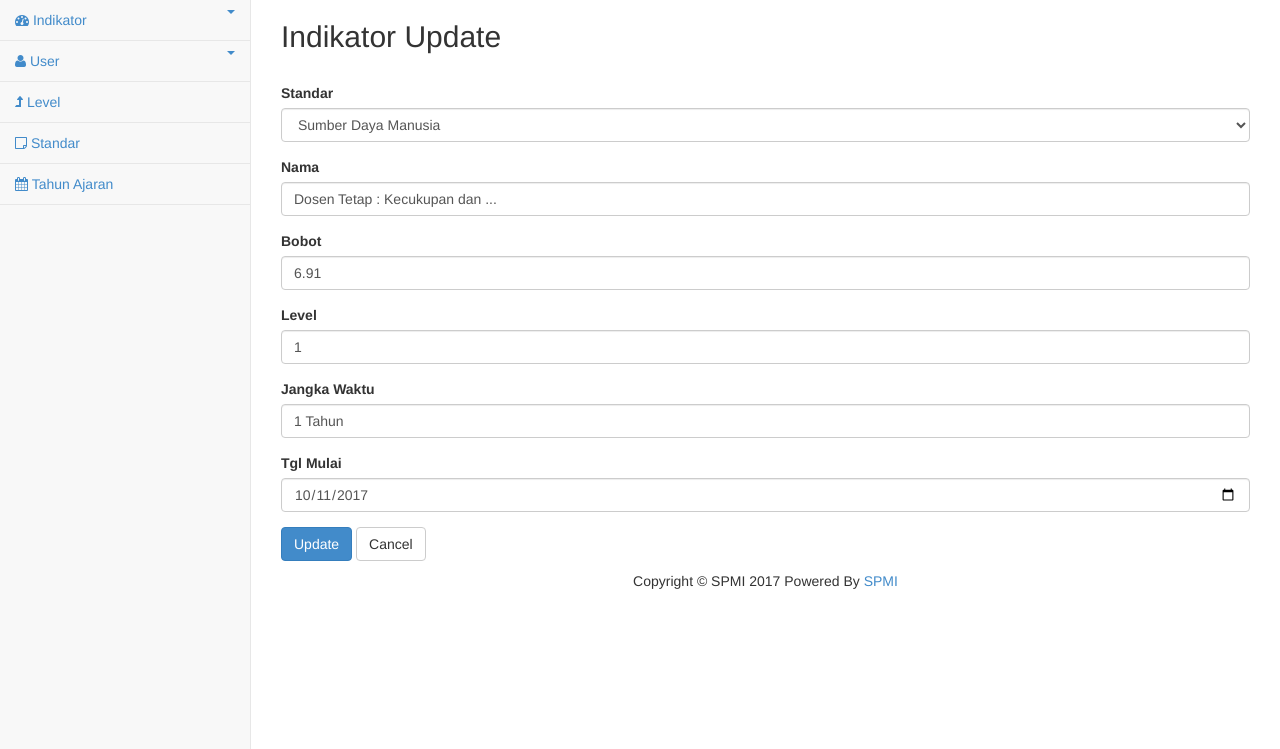
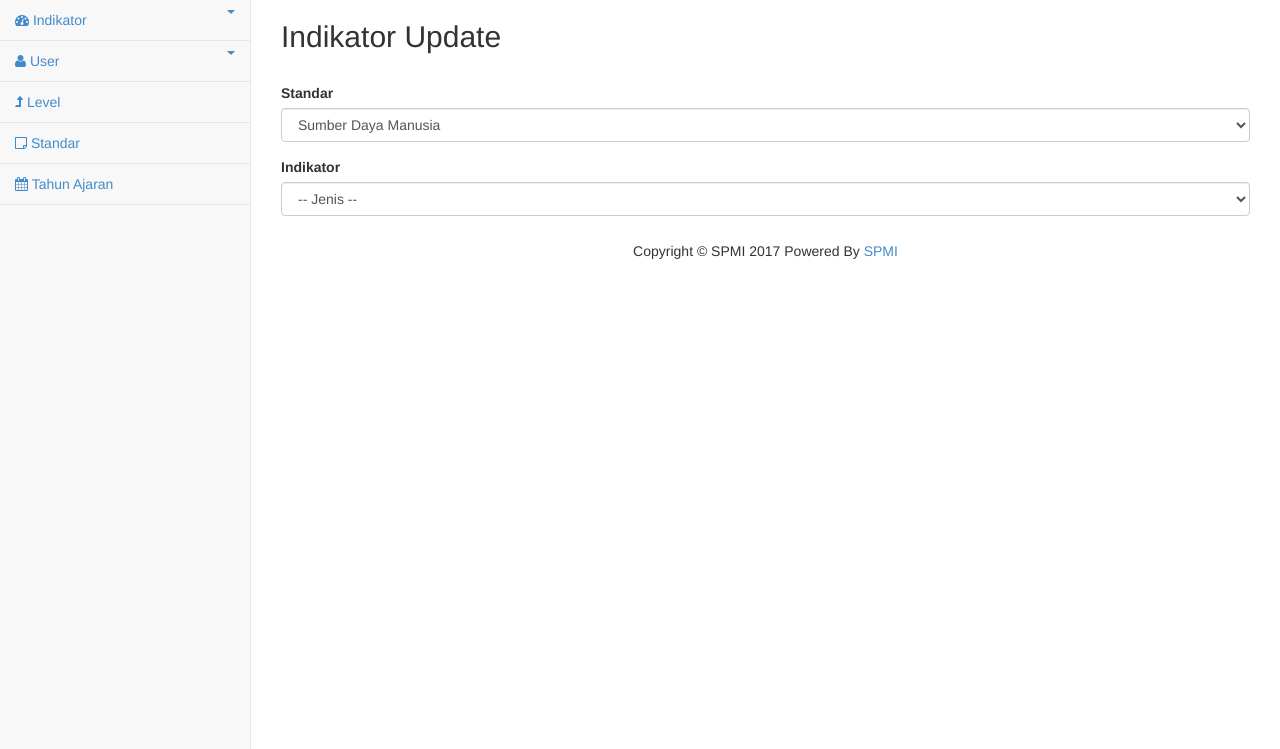
Before and after one commit to zdienos/sipmi, a CodeIgniter app: page /yourprojectname/index.php/indikator/update/1 in a window 1280 px wide. Shown: the part 51-800 px from the top of the page. Run offline with CodeIgniter, Linux system fonts and the light colour scheme; a user stored in the database is signed in; data comes from the database, SQL or seed files in the repository; some libraries are stand-ins or nearby versions.

Commit message:
Ok selesai nampilkan relasi

```diff
--- a/application/controllers/Indikator.php
+++ b/application/controllers/Indikator.php
@@ -148,12 +148,7 @@ class Indikator extends CI_Controller
 
     public function _rules()
     {
-	$this->form_validation->set_rules('id_standar', 'id standar', 'trim|required');
-	$this->form_validation->set_rules('nama', 'nama', 'trim|required');
-	$this->form_validation->set_rules('bobot', 'bobot', 'trim|required');
-	$this->form_validation->set_rules('level', 'level', 'trim|required');
-	$this->form_validation->set_rules('jangka_waktu', 'jangka waktu', 'trim|required');
-	$this->form_validation->set_rules('tgl_mulai', 'tgl mulai', 'trim|required');
+
 
 	$this->form_validation->set_rules('id_indikator', 'id_indikator', 'trim');
 	$this->form_validation->set_error_delimiters('<span class="text-danger">', '</span>');
--- a/application/models/Indikator_model.php
+++ b/application/models/Indikator_model.php
@@ -17,10 +17,10 @@ class Indikator_model extends CI_Model
 
     // datatables
     function json() {
-        $this->datatables->select('id_indikator,id_standar,nama,bobot,level,jangka_waktu,tgl_mulai');
+        $this->datatables->select('id_indikator,nama_standar,nama,bobot,level,jangka_waktu,tgl_mulai');
         $this->datatables->from('indikator');
         //add this line for join
-        //$this->datatables->join('table2', 'indikator.field = table2.field');
+        $this->datatables->join('standar', 'indikator.id_standar = standar.id_standar');
         $this->datatables->add_column('action', anchor(site_url('indikator/read/$1'),'Read')." | ".anchor(site_url('indikator/update/$1'),'Update')." | ".anchor(site_url('indikator/delete/$1'),'Delete','onclick="javasciprt: return confirm(\'Are You Sure ?\')"'), 'id_indikator');
         return $this->datatables->generate();
     }
--- a/application/models/Indikator_ta_model.php
+++ b/application/models/Indikator_ta_model.php
@@ -17,10 +17,11 @@ class Indikator_ta_model extends CI_Model
 
     // datatables
     function json() {
-        $this->datatables->select('id_indikator_ta,id_ta,id_indikator,tgl_isi,tgl_update,file,nilai,status,isian');
+        $this->datatables->select('id_indikator_ta,nama_ta,indikator.nama as nama_indikator,tgl_isi,tgl_update,file,nilai,status,isian');
         $this->datatables->from('indikator_ta');
         //add this line for join
-        //$this->datatables->join('table2', 'indikator_ta.field = table2.field');
+        $this->datatables->join('ta', 'indikator_ta.id_ta = ta.id_ta');
+        $this->datatables->join('indikator', 'indikator_ta.id_indikator = indikator.id_indikator');
         $this->datatables->add_column('action', anchor(site_url('indikator_ta/read/$1'),'Read')." | ".anchor(site_url('indikator_ta/update/$1'),'Update')." | ".anchor(site_url('indikator_ta/delete/$1'),'Delete','onclick="javasciprt: return confirm(\'Are You Sure ?\')"'), 'id_indikator_ta');
         return $this->datatables->generate();
     }
--- a/application/models/User_indikator_model.php
+++ b/application/models/User_indikator_model.php
@@ -17,10 +17,11 @@ class User_indikator_model extends CI_Model
 
     // datatables
     function json() {
-        $this->datatables->select('id_user_indikator,id_user,id_indikator');
+        $this->datatables->select('id_user_indikator,username,indikator.nama as nama_indikator');
         $this->datatables->from('user_indikator');
         //add this line for join
-        //$this->datatables->join('table2', 'user_indikator.field = table2.field');
+        $this->datatables->join('indikator', 'user_indikator.id_indikator = indikator.id_indikator');
+        $this->datatables->join('user', 'user_indikator.id_user = user.id_user');
         $this->datatables->add_column('action', anchor(site_url('user_indikator/read/$1'),'Read')." | ".anchor(site_url('user_indikator/update/$1'),'Update')." | ".anchor(site_url('user_indikator/delete/$1'),'Delete','onclick="javasciprt: return confirm(\'Are You Sure ?\')"'), 'id_user_indikator');
         return $this->datatables->generate();
     }
--- a/application/models/User_model.php
+++ b/application/models/User_model.php
@@ -17,10 +17,10 @@ class User_model extends CI_Model
 
     // datatables
     function json() {
-        $this->datatables->select('id_user,id_level,username,password,id_atasan');
+        $this->datatables->select('id_user,nama_level,username,password,id_atasan');
         $this->datatables->from('user');
         //add this line for join
-        //$this->datatables->join('table2', 'user.field = table2.field');
+        $this->datatables->join('level', 'user.id_level = level.id_level');
         $this->datatables->add_column('action', anchor(site_url('user/read/$1'),'Read')." | ".anchor(site_url('user/update/$1'),'Update')." | ".anchor(site_url('user/delete/$1'),'Delete','onclick="javasciprt: return confirm(\'Are You Sure ?\')"'), 'id_user');
         return $this->datatables->generate();
     }
--- a/application/views/indikator/indikator_form.php
+++ b/application/views/indikator/indikator_form.php
@@ -14,6 +14,16 @@
                     <label for="int">Standar <?php echo form_error('id_standar') ?></label>
                     <?php echo cmb_dinamis('id_standar','standar','nama_standar','id_standar'); ?>
                 </div>
+                <div class="form-group">
+                    <label for="int">Indikator</label>
+                    <select id="indikator_select" class="form-control">
+                    <option value="">-- Jenis --</option>
+                      <option value="1">Ada Indikator</option>
+                      <option value="0">Tidak Ada Indikator</option>
+                  </select>
+              </div>
+              <div class="hidden" id="indikator">
+
                  <div class="form-group">
                     <label for="varchar">Nama <?php echo form_error('nama') ?></label>
                     <input type="text" class="form-control" name="nama" id="nama" placeholder="Nama" value="<?php echo $nama; ?>" />
@@ -37,4 +47,29 @@
                 <input type="hidden" name="id_indikator" value="<?php echo $id_indikator; ?>" />
                 <button type="submit" class="btn btn-primary"><?php echo $button ?></button>
                 <a href="<?php echo site_url('indikator') ?>" class="btn btn-default">Cancel</a>
+            </div>
+            <div class="hidden" id="tidak_indikator">
+
+             <div class="form-group">
+                <label for="varchar">Nama <?php echo form_error('nama') ?></label>
+                <input type="text" class="form-control" name="nama" id="nama" placeholder="Nama" value="<?php echo $nama; ?>" />
+            </div>
+            <input type="hidden" name="id_indikator" value="<?php echo $id_indikator; ?>" />
+            <button type="submit" class="btn btn-primary"><?php echo $button ?></button>
+            <a href="<?php echo site_url('indikator') ?>" class="btn btn-default">Cancel</a>
+        </div>
         </form><?php $this->load->view('templates/footer');?>
+        <script type="text/javascript">
+        $(document).ready(function(){
+             $('#indikator_select').change(function(){
+                var a=$('#indikator_select').val();
+                if (a==1) {
+                    $("#indikator").removeClass('hidden');
+                    $("#tidak_indikator").addClass('hidden');
+                }else{
+                    $("#tidak_indikator").removeClass('hidden');
+                    $("#indikator").addClass('hidden');
+                }
+             });
+         });
+        </script>
--- a/application/views/indikator/indikator_list.php
+++ b/application/views/indikator/indikator_list.php
@@ -19,7 +19,7 @@
             <thead>
                 <tr>
                     <th>No</th>
-		    <th>Id Standar</th>
+		    <th>Standar</th>
 		    <th>Nama</th>
 		    <th>Bobot</th>
 		    <th>Level</th>
@@ -65,7 +65,7 @@
                         {
                             "data": "id_indikator",
                             "orderable": false
-                        },{"data": "id_standar"},{"data": "nama"},{"data": "bobot"},{"data": "level"},{"data": "jangka_waktu"},{"data": "tgl_mulai"},
+                        },{"data": "nama_standar"},{"data": "nama"},{"data": "bobot"},{"data": "level"},{"data": "jangka_waktu"},{"data": "tgl_mulai"},
                         {
                             "data" : "action",
                             "orderable": false,
--- a/application/views/indikator_ta/indikator_ta_list.php
+++ b/application/views/indikator_ta/indikator_ta_list.php
@@ -19,8 +19,8 @@
             <thead>
                 <tr>
                     <th>No</th>
-		    <th>Id Ta</th>
-		    <th>Id Indikator</th>
+		    <th>Tahun Ajaran</th>
+		    <th>Indikator</th>
 		    <th>Tgl Isi</th>
 		    <th>Tgl Update</th>
 		    <th>File</th>
@@ -67,7 +67,7 @@
                         {
                             "data": "id_indikator_ta",
                             "orderable": false
-                        },{"data": "id_ta"},{"data": "id_indikator"},{"data": "tgl_isi"},{"data": "tgl_update"},{"data": "file"},{"data": "nilai"},{"data": "status"},{"data": "isian"},
+                        },{"data": "nama_ta"},{"data": "nama_indikator"},{"data": "tgl_isi"},{"data": "tgl_update"},{"data": "file"},{"data": "nilai"},{"data": "status"},{"data": "isian"},
                         {
                             "data" : "action",
                             "orderable": false,
--- a/application/views/templates/footer.php
+++ b/application/views/templates/footer.php
@@ -12,8 +12,5 @@
         <!-- Latest compiled and minified JavaScript -->
 		<script src="<?php echo base_url('assets/js/bootstrap-select.min.js'); ?>"></script>
 
-		<!-- (Optional) Latest compiled and minified JavaScript translation files -->
-		<script src="<?php echo base_url('assets/js/i18n/defaults-*.min.js'); ?>"></script>
-
     </body>
 </html>
--- a/application/views/user/user_list.php
+++ b/application/views/user/user_list.php
@@ -19,7 +19,7 @@
             <thead>
                 <tr>
                     <th>No</th>
-		    <th>Id Level</th>
+		    <th>Level</th>
 		    <th>Username</th>
 		    <th>Password</th>
 		    <th>Id Atasan</th>
@@ -63,7 +63,7 @@
                         {
                             "data": "id_user",
                             "orderable": false
-                        },{"data": "id_level"},{"data": "username"},{"data": "password"},{"data": "id_atasan"},
+                        },{"data": "nama_level"},{"data": "username"},{"data": "password"},{"data": "id_atasan"},
                         {
                             "data" : "action",
                             "orderable": false,
--- a/application/views/user_indikator/user_indikator_list.php
+++ b/application/views/user_indikator/user_indikator_list.php
@@ -19,8 +19,8 @@
             <thead>
                 <tr>
                     <th>No</th>
-		    <th>Id User</th>
-		    <th>Id Indikator</th>
+		    <th>User</th>
+		    <th>Indikator</th>
 		    <th>Action</th>
                 </tr>
             </thead>
@@ -61,7 +61,7 @@
                         {
                             "data": "id_user_indikator",
                             "orderable": false
-                        },{"data": "id_user"},{"data": "id_indikator"},
+                        },{"data": "username"},{"data": "nama_indikator"},
                         {
                             "data" : "action",
                             "orderable": false,
```
Lines whose indentation alone changed are shown as unchanged.
